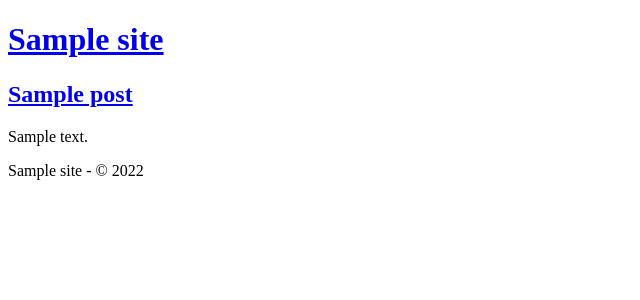
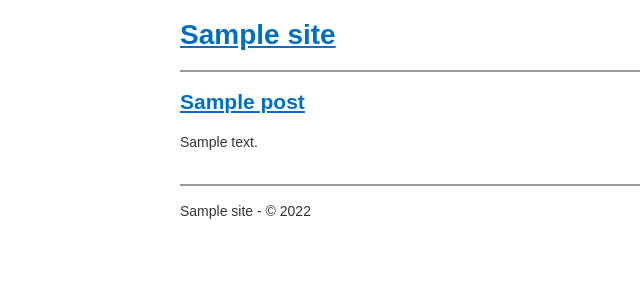
Before and after one commit to Ibnballo1/mutto-theme, a WordPress theme: template index.php in a window 1280 px wide. Shown: the top 300 px of the page, without its empty margins (0-640 px from the left). Run offline with PHP 8.4 and a stand-in for WordPress, Linux system fonts and the light colour scheme; the site name, menu and one post (Sample post) are stand-ins, and other content is empty.

Commit message:
Add functions to theme

```diff
--- a/footer.php
+++ b/footer.php
@@ -1,7 +1,7 @@
-<footer class="site-footer">
-    <p><?php bloginfo('name'); ?> - &copy <?php echo date('Y'); ?></p>
-</footer>
-
+    <footer class="site-footer">
+        <p><?php bloginfo('name'); ?> - &copy <?php echo date('Y'); ?></p>
+    </footer>
+</div>
 <?php wp_footer(); ?>
 </body>
 </html>
--- /dev/null
+++ b/functions.php
@@ -0,0 +1,6 @@
+<?php
+    function theme_styles() {
+        wp_enqueue_style( 'styles', get_stylesheet_uri());
+    }
+    add_action( 'wp_enqueue_scripts', 'theme_styles');
+?>
--- a/header.php
+++ b/header.php
@@ -8,6 +8,7 @@
 </head>
 
 <body <?php body_class(); ?>>
+    <div class="container">
         <!-- Site Header -->
         <header class="site-header">
             <h1><a href="<?php echo home_url(); ?>"><?php bloginfo('name'); ?></a></h1>
--- a/index.php
+++ b/index.php
@@ -2,8 +2,10 @@
   get_header();
   if (have_posts()) :
     while(have_posts()) : the_post(); ?>
-    <h2><a href="<?php the_permalink(); ?>"><?php the_title(); ?></a></h2>
-    <?php the_content(); ?>
+      <article class="post">
+        <h2><a href="<?php the_permalink(); ?>"><?php the_title(); ?></a></h2>
+        <?php the_content(); ?>
+      </article>
     <?php endwhile;
     else :
         echo '<h2>No Content Found.</h2>';
--- a/style.css
+++ b/style.css
@@ -27,3 +27,38 @@ body {
     font-size: 14px;
     color: #333;
 }
+
+a:link,
+a:visited {
+    color: #006ec3;
+}
+
+p {
+    line-height: 1.65em;
+}
+
+/* General Layout */
+div.container {
+    max-width: 920px;
+    margin: 0 auto;
+    padding: 0 20px;
+}
+
+article.post {
+    border-bottom: 2px dotted #bbbbbb;
+}
+
+article.post:last-of-type {
+    border-bottom: none;
+}
+
+/* Header */
+.site-header {
+    border-bottom: 2px solid #999;
+}
+
+/* Footer */
+.site-footer {
+    border-top: 2px solid #999;
+    margin-top: 30px;
+}
```
Lines whose indentation alone changed are shown as unchanged.
